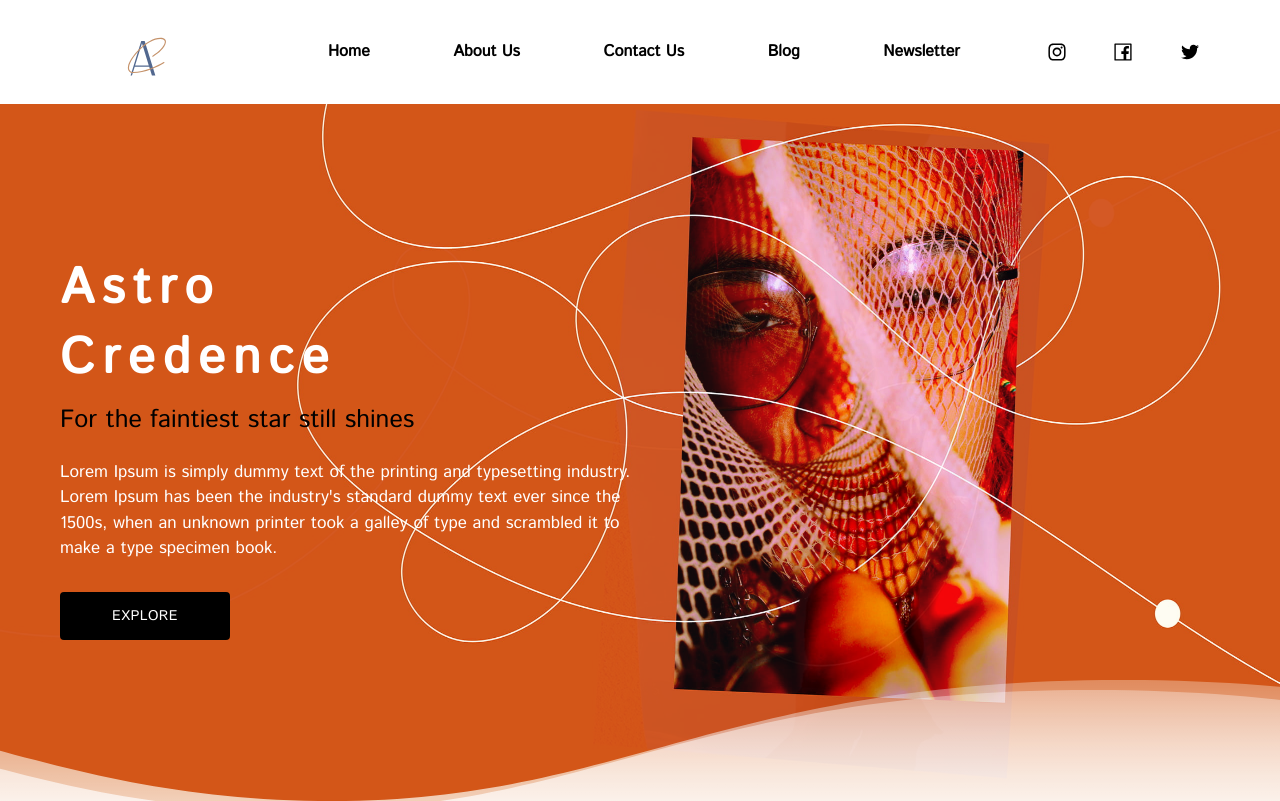
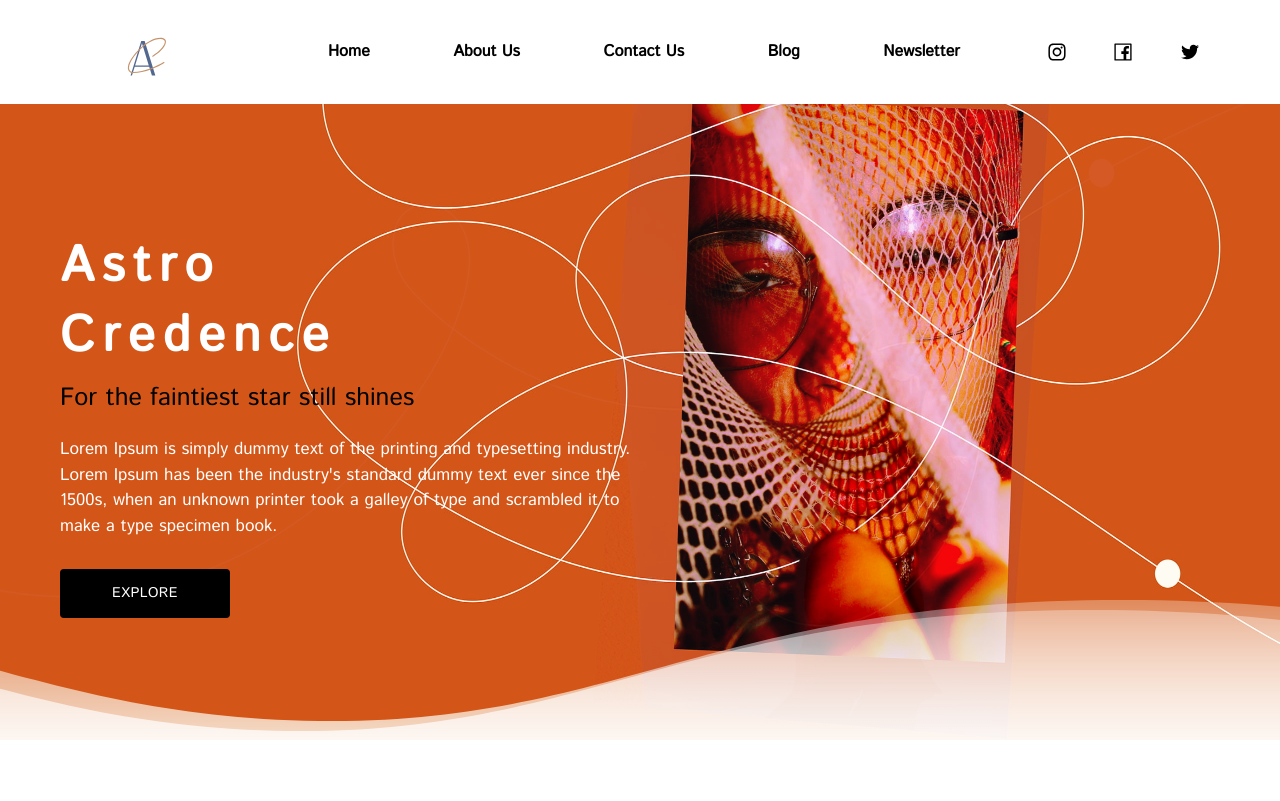
Before and after one commit to jigmetnamgyal/astrocredence, a React (Create React App) app: page / in a window 1280 px wide. Shown: the top 801 px of the page. Built offline with nearby package versions, Linux system fonts and the light colour scheme.

Commit message:
UPDATED: height of the mainpage

```diff
--- a/src/pages/mainpage/mainpage.module.css
+++ b/src/pages/mainpage/mainpage.module.css
@@ -15,7 +15,7 @@
     display: flex;
     justify-content: space-between;
     width: 100%;
-    /* height:100vh; */
+    height:90vh;
     /* margin-top: 13vh; */
 
 }
```
